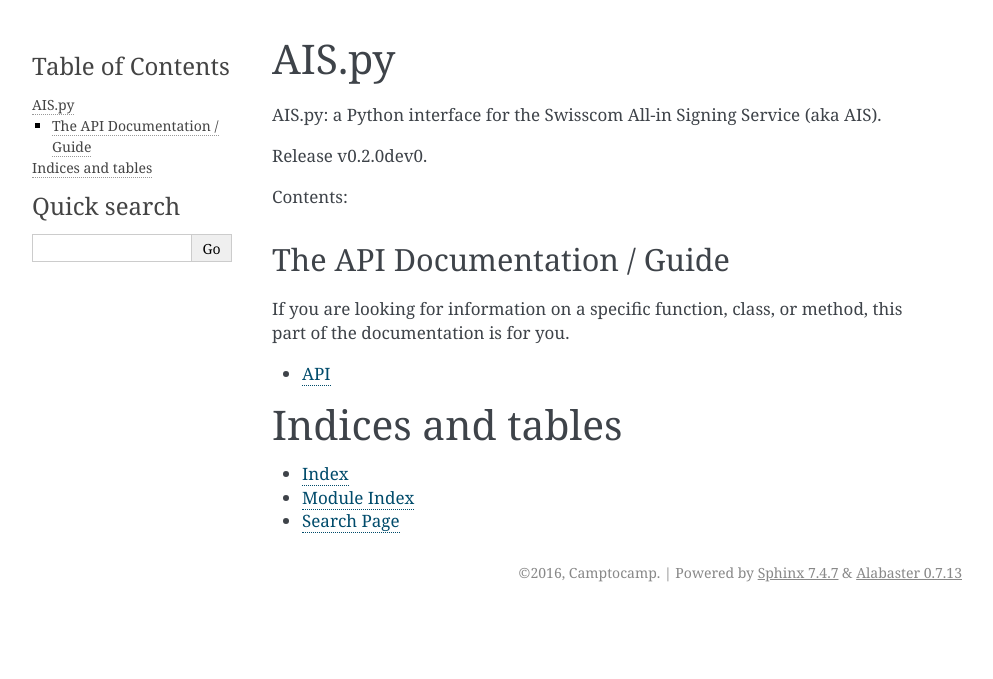
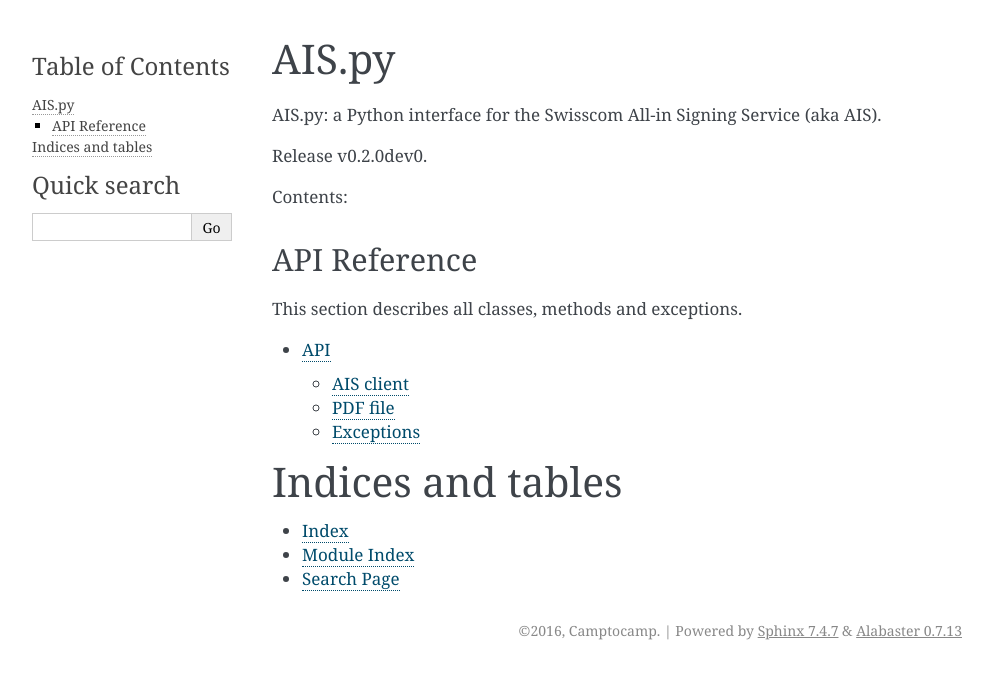
Before and after one commit to camptocamp/AIS.py, a Sphinx documentation site: the page built from docs/index.rst, in a window 1280 px wide. Shown: the top 679 px of the page, without its empty margins (148-1141 px from the left). Built offline with Sphinx 7.4.7, drawn with Linux system fonts in a browser that asks for light colours.

Commit message:
split API docs in sections, nitpicking

```diff
--- a/docs/api.rst
+++ b/docs/api.rst
@@ -5,8 +5,23 @@
 
 .. module:: AIS
 
+AIS client
+----------
+
 .. autoclass:: AIS
    :members:
 
+PDF file
+--------
+
 .. autoclass:: PDF
    :members:
+
+Exceptions
+----------
+
+.. autoexception:: AISError
+.. autoexception:: AuthenticationFailed
+.. autoexception:: UnknownAISError
+.. autoexception:: AISError
+.. autoexception:: MissingPreparedSignature
--- a/docs/conf.py
+++ b/docs/conf.py
@@ -289,3 +289,5 @@
 
 # If true, do not generate a @detailmenu in the "Top" node's menu.
 #texinfo_no_detailmenu = False
+
+autodoc_default_flags = ['members', 'show-inheritance']
--- a/docs/index.rst
+++ b/docs/index.rst
@@ -15,11 +15,10 @@
 .. toctree::
    :maxdepth: 2
 
-The API Documentation / Guide
------------------------------
+API Reference
+-------------
 
-If you are looking for information on a specific function, class, or method,
-this part of the documentation is for you.
+This section describes all classes, methods and exceptions.
 
 .. toctree::
    :maxdepth: 2
```
Also changed, not shown: 1 other file.
